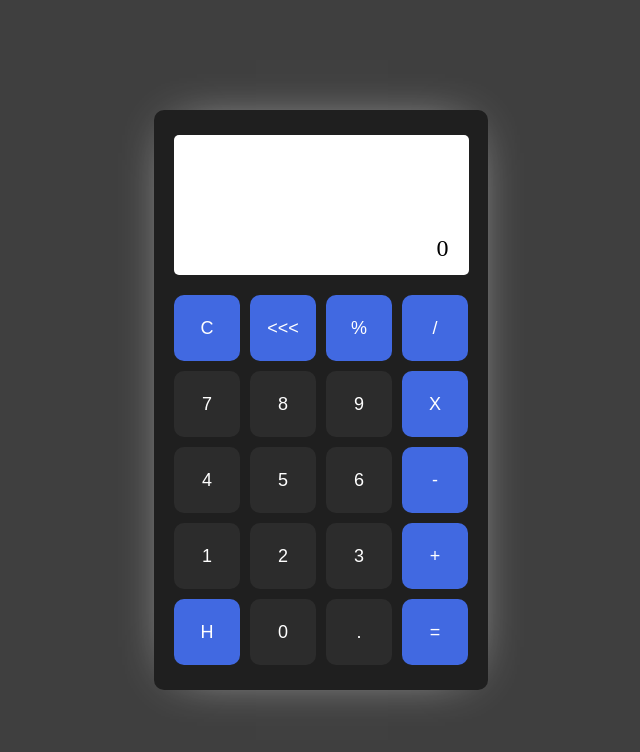
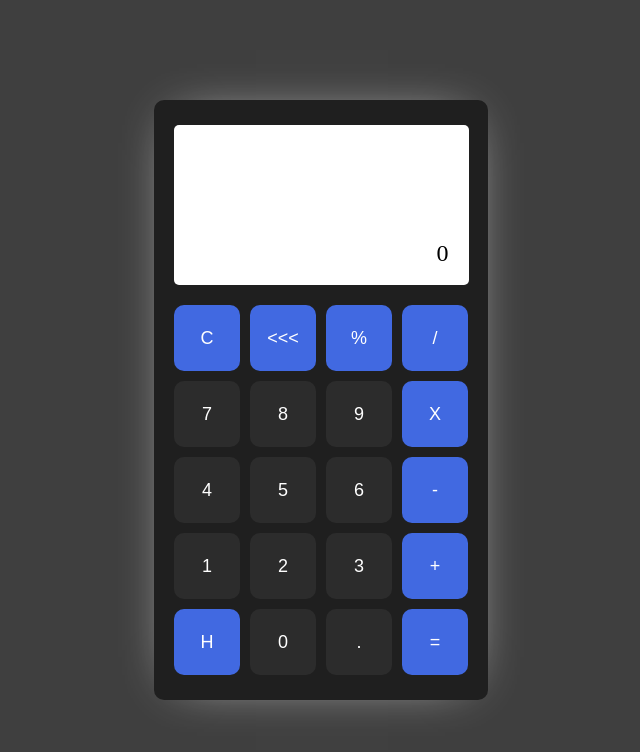
Before and after one commit to Cleiment/Vue-Calculator, a plain HTML site: page index.html in a window 1280 px wide. Shown: the whole page, without its empty margins (319-959 px from the left). Drawn offline with nearby package versions, Linux system fonts and the light colour scheme.

Commit message:
Resized Calc & Fixed Font

```diff
--- a/style.css
+++ b/style.css
@@ -1,5 +1,7 @@
 body{
-    margin: 0
+    margin: 0;
+    font-family: Sen;
+
 }
 .body{
     width: 100%;
@@ -28,7 +30,7 @@ body{
     grid-template-columns: auto;
     grid-template-rows: 75% 25%;
     background-color: white;
-    height: 120px;
+    height: 140px;
     width: 255px;
     border-radius: 5px;
     margin-bottom: 10px;
@@ -42,6 +44,10 @@ body{
     padding-right: 5%;
     overflow-y: auto;
     color: #2f2f2f;
+}
+
+#history ul {
+    margin: 0;
 }
 
 #output p{
```
